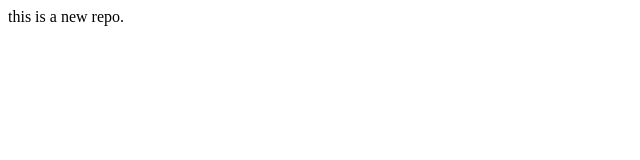
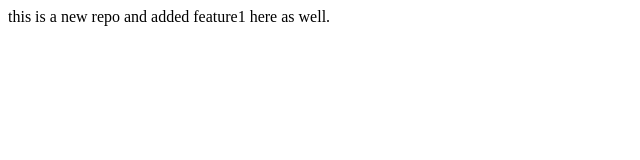
Before and after one commit to Suraj-art-create/another-try, a plain HTML site: page index.html in a window 1280 px wide. Shown: the whole page, without its empty margins (0-640 px from the left). Drawn offline with Linux system fonts and the light colour scheme.

Commit message:
new feature

```diff
--- a/index.html
+++ b/index.html
@@ -1 +1 @@
-<p>this is a new repo.</p>
+<p>this is a new repo and added feature1 here as well.</p>
```
